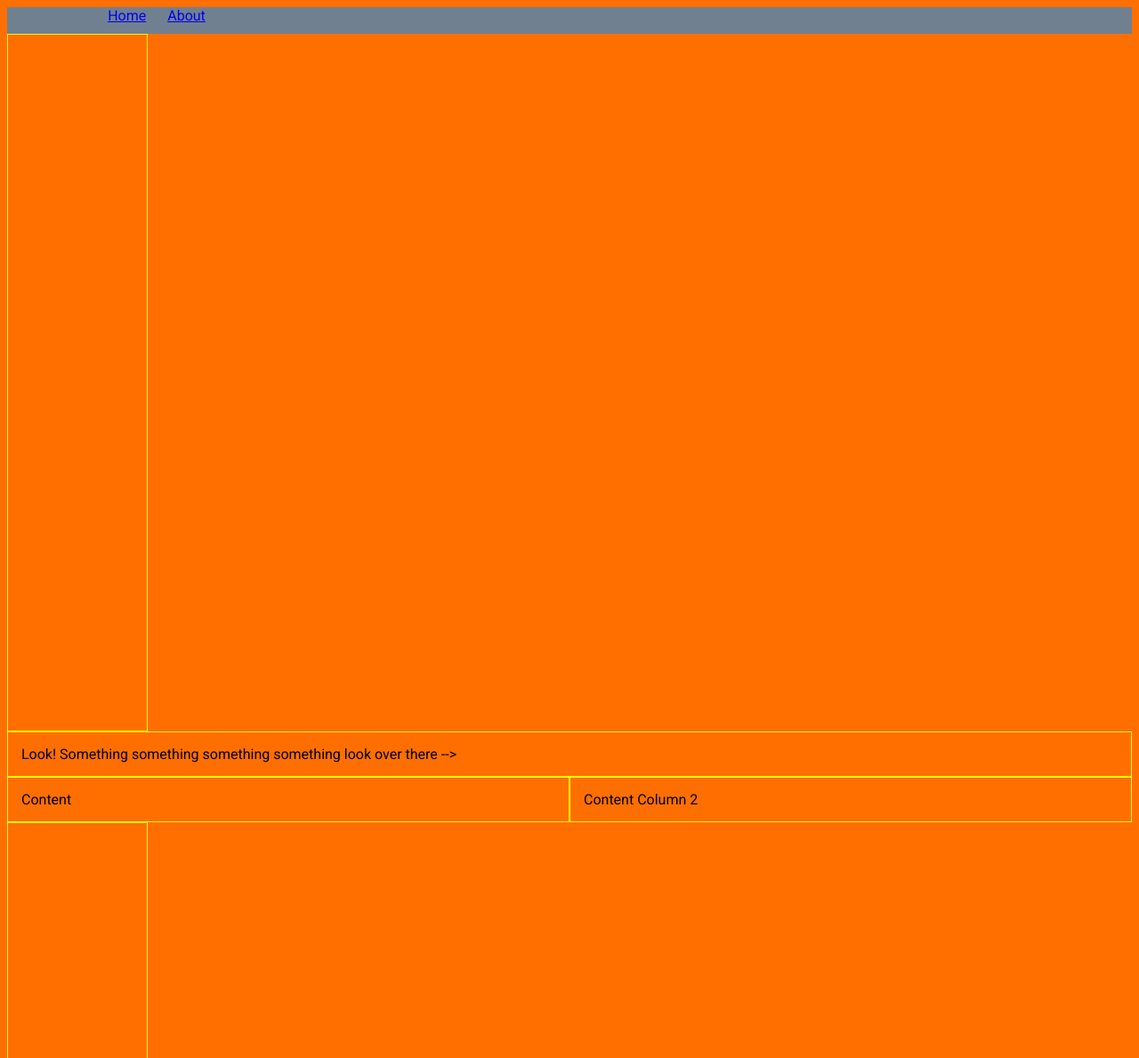
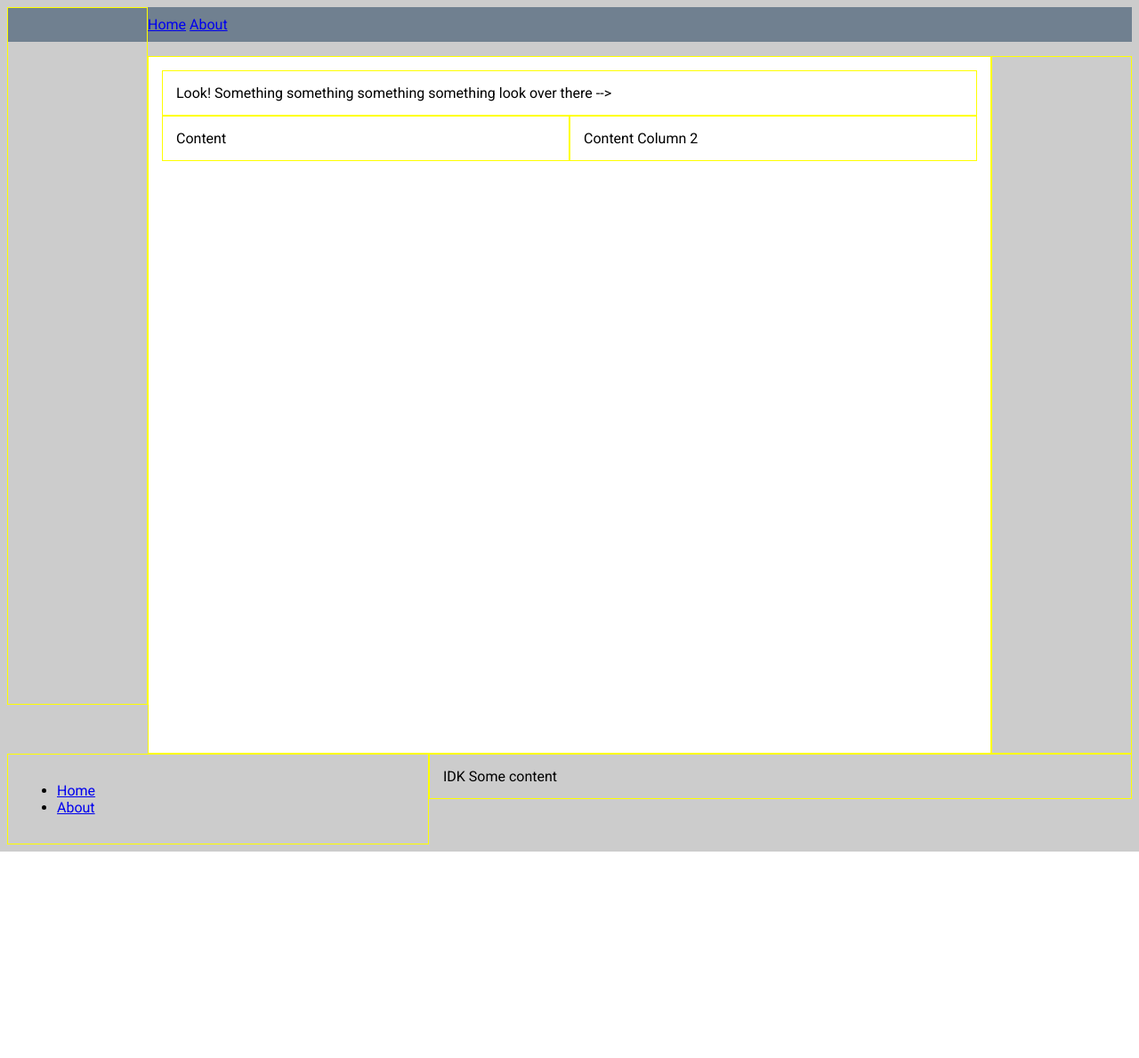
Before and after one commit to kin0025/WebProgrammingA2, a PHP site: page / in a window 1280 px wide. Shown: the top 1189 px of the page at 89% size. After the commit the page ends 957 px from the top, so only its background shows below. Run offline with PHP 8.4, Linux system fonts and the light colour scheme.

Commit message:
Working on the nav styling

```diff
--- a/index.php
+++ b/index.php
@@ -17,6 +17,9 @@
     <!--Google font file -->
     <link href='https://fonts.googleapis.com/css?family=Roboto' rel='stylesheet' type='text/css'>
 </head>
+
+<body>
+<div class="column-1 border-wrapper"></div>
 <header>
     <nav>
         <ul>
@@ -29,21 +32,29 @@
         </ul>
     </nav>
 </header>
-<body>
-<div class="column-1 border-wrapper"></div>
-<div id="column-6 content-wrapper">
+
+<div id="content-wrapper" class="column-6">
     <div id="main-body" class="h-panel">
         <div class="column-8">Look! Something something something something look over there --></div>
         <div class="column-4">Content</div>
         <div class="column-4">Content Column 2</div>
     </div>
-
-
-    <div id="footer-content" class="h-panel">
-
-    </div>
 </div>
 <div class="column-1 border-wrapper"></div>
-</div>
+<footer id="footer-content" class="h-panel">
+    <div id="footer-links" class="column-3">
+        <ul>
+            <li>
+                <a href="index.php">Home</a>
+            </li>
+            <li>
+                <a href="about.php">About</a>
+            </li>
+        </ul>
+    </div>
+    <div class="column-5">
+        IDK Some content
+    </div>
+</footer>
 </body>
 </html>
--- a/style.css
+++ b/style.css
@@ -1,5 +1,5 @@
 body {
-  background-color: #ff6f00;
+  background-color: #cccccc;
   font-family: 'Roboto', sans-serif; }
 
 * {
@@ -8,8 +8,7 @@ body {
 #content-wrapper {
   background-color: white;
   height: 100%;
-  float: left;
-  width: auto; }
+  float: left; }
 
 [class*="column-"] {
   float: left;
@@ -49,17 +48,17 @@ body {
   .border-wrapper {
     height: 100%; } }
 header nav {
-  display: block;
-  height: 30px;
   background-color: slategrey;
   color: white;
   padding-left: 5%;
   padding-right: 5%; }
+  header nav ul {
+    padding: 10px; }
     header nav ul li {
-    padding: 10px;
       display: inline;
       list-style-type: none;
-    height: auto; }
+      height: auto;
+      margin: 5px 0 5px 0; }
       header nav ul li span {
         height: 100px; }
       header nav ul li :hover {
@@ -68,5 +67,7 @@ header nav {
         background-color: slategrey; }
       header nav ul li .active {
         background-color: white; }
+header footer {
+  background-color: white; }
 
 /*# sourceMappingURL=style.css.map */
--- a/style.scss
+++ b/style.scss
@@ -1,5 +1,5 @@
 $main-background: white;
-$body-background: #ff6f00;
+$body-background: #cccccc;
 $header-background: slategrey;
 $header-hover: lightslategrey;
 $text-color: white;
@@ -19,7 +19,6 @@ body {
   background-color: $main-background;
   height: 100%;
   float: left;
-  width: auto;
 }
 
 //Generic stuff for columns
@@ -79,17 +78,17 @@ body {
 //Header Content
 header {
   nav {
-    display: block;
-    height: 30px;
     background-color: $header-background;
     color: $text-color;
     padding-left: 5%;
     padding-right: 5%;
-    ul li {
+    ul {
       padding: 10px;
+      li {
         display: inline;
         list-style-type: none;
         height: auto;
+        margin: 5px 0 5px 0;
         span {
 
           height: 100px;
@@ -103,12 +102,12 @@ header {
           background-color: $nav-hover-color;
         }
       }
-
+    }
   }
 
   //Footer Content
   footer {
-
+background-color: $main-background;
   }
 
 }
```
Also changed, not shown: 1 other file. Lines whose indentation alone changed are shown as unchanged.
